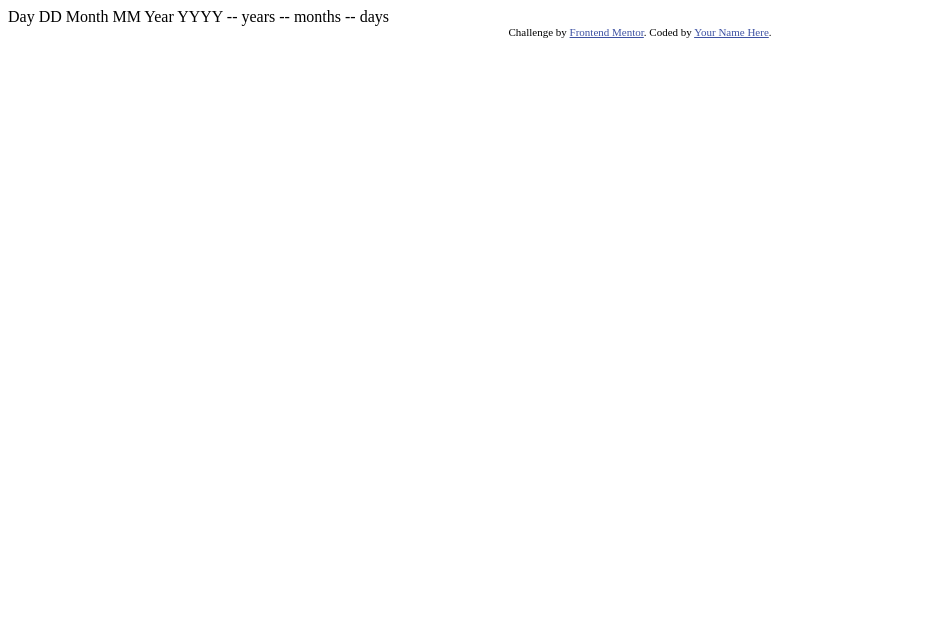
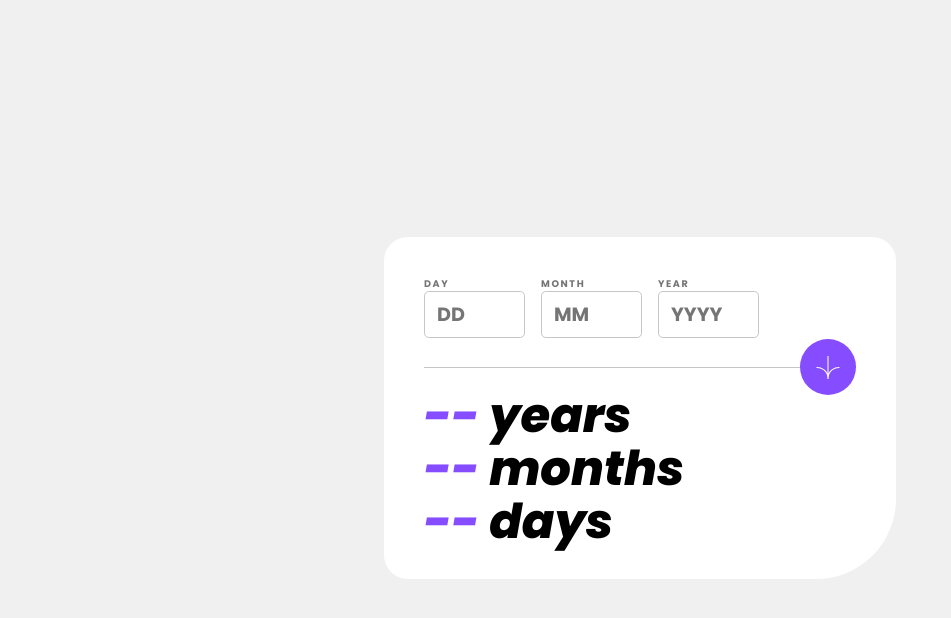
Before and after one commit to Gareth-Moore/age-calculator-app-main, a plain HTML site: page index.html in a window 1280 px wide. Shown: the whole page, without its empty margins (0-951 px from the left). Drawn offline with Linux system fonts and the light colour scheme.

Commit message:
initial upload

```diff
--- /dev/null
+++ b/fonts.css
@@ -0,0 +1,41 @@
+@font-face {
+  font-family: "Poppins";
+  src: url("./assets/fonts/Poppins-Regular.ttf") format("truetype");
+  font-weight: normal;
+  font-style: normal;
+}
+
+@font-face {
+  font-family: "Poppins";
+  src: url("./assets/fonts/Poppins-Italic.ttf") format("truetype");
+  font-weight: normal;
+  font-style: italic;
+}
+
+@font-face {
+  font-family: "Poppins";
+  src: url("./assets/fonts/Poppins-Bold.ttf") format("truetype");
+  font-weight: bold;
+  font-style: normal;
+}
+
+@font-face {
+  font-family: "Poppins";
+  src: url("./assets/fonts/Poppins-BoldItalic.ttf") format("truetype");
+  font-weight: bold;
+  font-style: italic;
+}
+
+@font-face {
+  font-family: "Poppins";
+  src: url("./assets/fonts/Poppins-ExtraBold.ttf") format("truetype");
+  font-weight: 800;
+  font-style: normal;
+}
+
+@font-face {
+  font-family: "Poppins";
+  src: url("./assets/fonts/Poppins-ExtraBoldItalic.ttf") format("truetype");
+  font-weight: 800;
+  font-style: italic;
+}
--- a/index.html
+++ b/index.html
@@ -1,37 +1,63 @@
 <!DOCTYPE html>
 <html lang="en">
   <head>
-  <meta charset="UTF-8">
-  <meta name="viewport" content="width=device-width, initial-scale=1.0"> <!-- displays site properly based on user's device -->
-
-  <link rel="icon" type="image/png" sizes="32x32" href="./assets/images/favicon-32x32.png">
+    <meta charset="UTF-8" />
+    <meta name="viewport" content="width=device-width, initial-scale=1.0" />
+    <!-- displays site properly based on user's device -->
+    <link rel="stylesheet" href="./styles.css" />
+    <link
+      rel="icon"
+      type="image/png"
+      sizes="32x32"
+      href="./assets/images/favicon-32x32.png"
+    />
 
     <title>Frontend Mentor | Age calculator app</title>
-
-  <!-- Feel free to remove these styles or customise in your own stylesheet 👍 -->
-  <style>
-    .attribution { font-size: 11px; text-align: center; }
-    .attribution a { color: hsl(228, 45%, 44%); }
-  </style>
   </head>
   <body>
-
-  Day
-  DD
-
-  Month
-  MM
-
-  Year
-  YYYY
-
-  -- years
-  -- months
-  -- days
-
-  <div class="attribution">
-    Challenge by <a href="https://www.frontendmentor.io?ref=challenge" target="_blank">Frontend Mentor</a>.
-    Coded by <a href="#">Your Name Here</a>.
+    <main class="card-container">
+      <form>
+        <div class="input-fields">
+          <div class="input-group">
+            <label for="day">DAY</label
+            ><input type="number" placeholder="DD" name="day" id="dayInput" />
           </div>
+          <div class="input-group">
+            <label for="">MONTH</label
+            ><input
+              type="number"
+              placeholder="MM"
+              name="month"
+              id="monthInput"
+            />
+          </div>
+          <div class="input-group">
+            <label for="">YEAR</label
+            ><input
+              type="number"
+              placeholder="YYYY"
+              name="year"
+              id="yearInput"
+            />
+          </div>
+        </div>
+        <div class="submit-divider">
+          <hr class="submit-hr" />
+          <button type="submit" class="submit-btn"></button>
+        </div>
+      </form>
+      <div class="results">
+        <p class="result-item">
+          <span class="result-data" data-results="years">--</span> years
+        </p>
+        <p class="result-item">
+          <span class="result-data" data-results="months">--</span> months
+        </p>
+        <p class="result-item">
+          <span class="result-data" data-results="days">--</span> days
+        </p>
+      </div>
+    </main>
   </body>
+  <script src="main.js"></script>
 </html>
--- /dev/null
+++ b/main.js
@@ -0,0 +1,39 @@
+const resultItem = document.querySelectorAll(".result-data");
+const form = document.querySelector("form");
+
+form.addEventListener("submit", (e) => {
+  e.preventDefault();
+
+  const userDay = parseInt(e.target[0].value);
+  const userMonth = parseInt(e.target[1].value);
+  const userYear = parseInt(e.target[2].value);
+  const daysInMonthIndex = [31, 28, 31, 30, 31, 30, 31, 31, 30, 31, 30, 31];
+
+  // make userMonth the starting month in the array
+  const daysInMonth = [
+    ...daysInMonthIndex.slice(userMonth - 1),
+    ...daysInMonthIndex.slice(0, userMonth - 1),
+  ];
+
+  let days =
+    (new Date() - new Date(`${userMonth}-${userDay}-${userYear}`)) / 86400000; // miliseconds to days
+  let daysRemainder = days % 365.25;
+  let months = 0; // assigned in for loop
+
+  for (let i = 0; i < 12; i++) {
+    if (daysRemainder - daysInMonth[i] <= 0) {
+      months = i;
+      break;
+    } else {
+      daysRemainder -= daysInMonth[i];
+    }
+  }
+
+  // update results
+  document.querySelector('[data-results="years"]').innerHTML = Math.floor(
+    days / 365.25
+  );
+  document.querySelector('[data-results="months"]').innerHTML = months;
+  document.querySelector('[data-results="days"]').innerHTML =
+    Math.floor(daysRemainder);
+});
--- /dev/null
+++ b/styles.css
@@ -0,0 +1,153 @@
+@import url("/fonts.css");
+*,
+*::after,
+*::before {
+  box-sizing: border-box;
+  font-family: "Poppins", sans-serif;
+}
+
+:root {
+  --font-primary: #151515;
+  --font-secondary: #747474;
+  --font-secondary-lighter: #c6c6c6;
+
+  --accent-light: #864cff;
+  --accent-dark: #7964a7;
+
+  --bg-color-medium: #f0f0f0;
+  --bg-color-light: #fff;
+}
+
+body {
+  min-height: 100vh;
+  display: flex;
+  justify-content: center;
+  align-items: center;
+  background-color: var(--bg-color-medium);
+}
+
+.card-container {
+  width: 100%;
+  max-width: 512px;
+  margin: 0 0.375rem;
+  padding: 2.5rem 1rem;
+  border-radius: 1.5rem;
+  border-bottom-right-radius: 5rem;
+  background-color: var(--bg-color-light);
+}
+
+.submit-divider {
+  position: relative;
+  height: 7rem;
+}
+
+.submit-hr {
+  position: absolute;
+  margin: 0;
+  top: 50%;
+  left: 0;
+  width: 100%;
+  border: none;
+  border-top: 1px solid var(--font-secondary-lighter);
+}
+
+.submit-btn {
+  position: absolute;
+  top: 50%;
+  left: 50%;
+  transform: translate(-50%, -50%);
+  width: 3.5rem;
+  height: 3.5rem;
+  border: none;
+  outline: none;
+  background-color: var(--accent-light);
+  background-image: url("./assets/images/icon-arrow.svg");
+  background-size: 1.5rem;
+  background-position: center center;
+  background-repeat: no-repeat;
+  border-radius: 50%;
+}
+
+@media screen and (min-width: 394px) {
+  .submit-btn {
+    transform: translate(0, -50%);
+    left: unset;
+    right: 0;
+  }
+}
+
+@media screen and (min-width: 480px) {
+  .submit-divider {
+    height: 3.6rem;
+  }
+  .card-container {
+    padding: 2.5rem;
+  }
+}
+
+.submit-btn:hover {
+  background-color: #151515;
+}
+
+/* Hide the spinner controls on number input */
+input[type="number"]::-webkit-inner-spin-button,
+input[type="number"]::-webkit-outer-spin-button {
+  -webkit-appearance: none;
+  margin: 0;
+}
+input[type="number"] {
+  -moz-appearance: textfield; /* Firefox */
+}
+
+form {
+}
+
+.input-fields {
+  max-width: 335px;
+  display: flex;
+  flex-grow: 1;
+  gap: 1rem;
+}
+
+.input-group input,
+.input-group label {
+  display: block;
+}
+
+.input-group label {
+  letter-spacing: 0.1rem;
+  font-size: 0.6rem;
+  font-weight: bold;
+  color: var(--font-secondary);
+}
+.input-group input {
+  padding: 0.5rem;
+  padding-left: 0.75rem;
+  border-radius: 0.3rem;
+  border: 1px solid var(--font-secondary-lighter);
+  font-weight: bold;
+  font-size: 1.2rem;
+  color: var(--font-primary);
+  width: 100%;
+}
+
+.input-group input:focus {
+  outline: none;
+  border: 1px solid var(--accent-dark);
+}
+
+.results {
+  margin-top: -1rem;
+  font-weight: 800;
+  font-size: 3rem;
+  font-style: italic;
+}
+
+.result-item {
+  margin: 0;
+  margin-bottom: -1.2rem;
+}
+
+.result-data {
+  color: var(--accent-light);
+}
```
Also changed, not shown: testCode.js (added, +27 -0 lines), 1 other file. Lines whose indentation alone changed are shown as unchanged.
